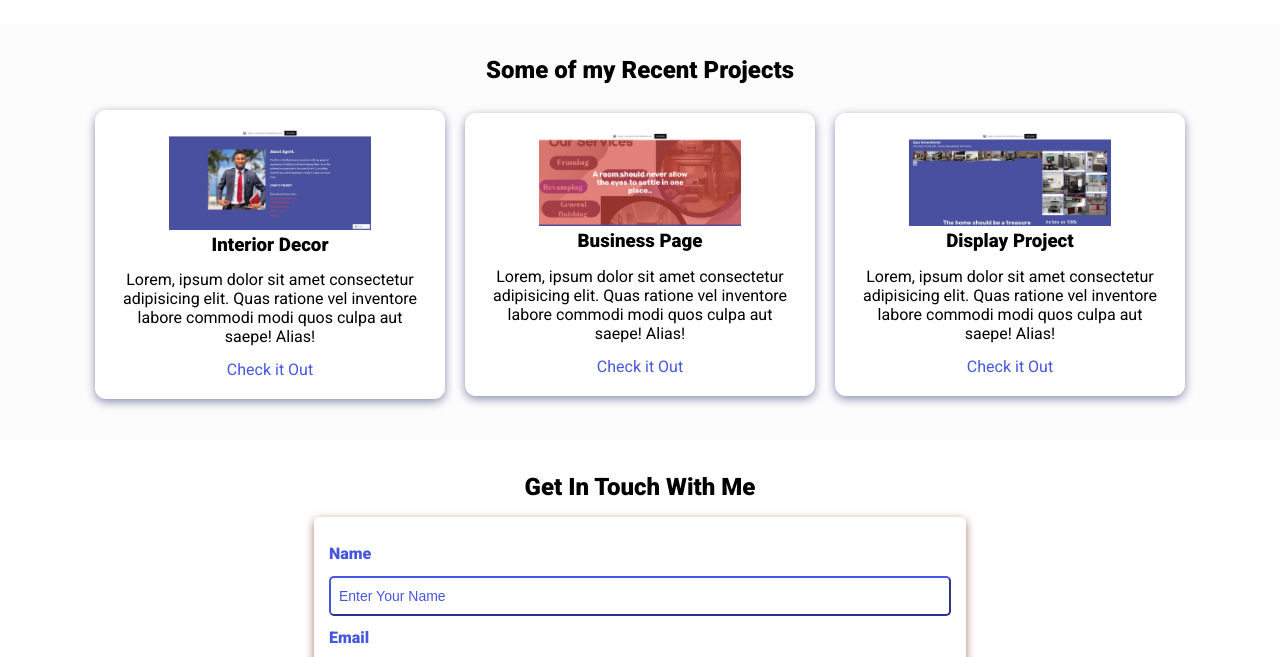
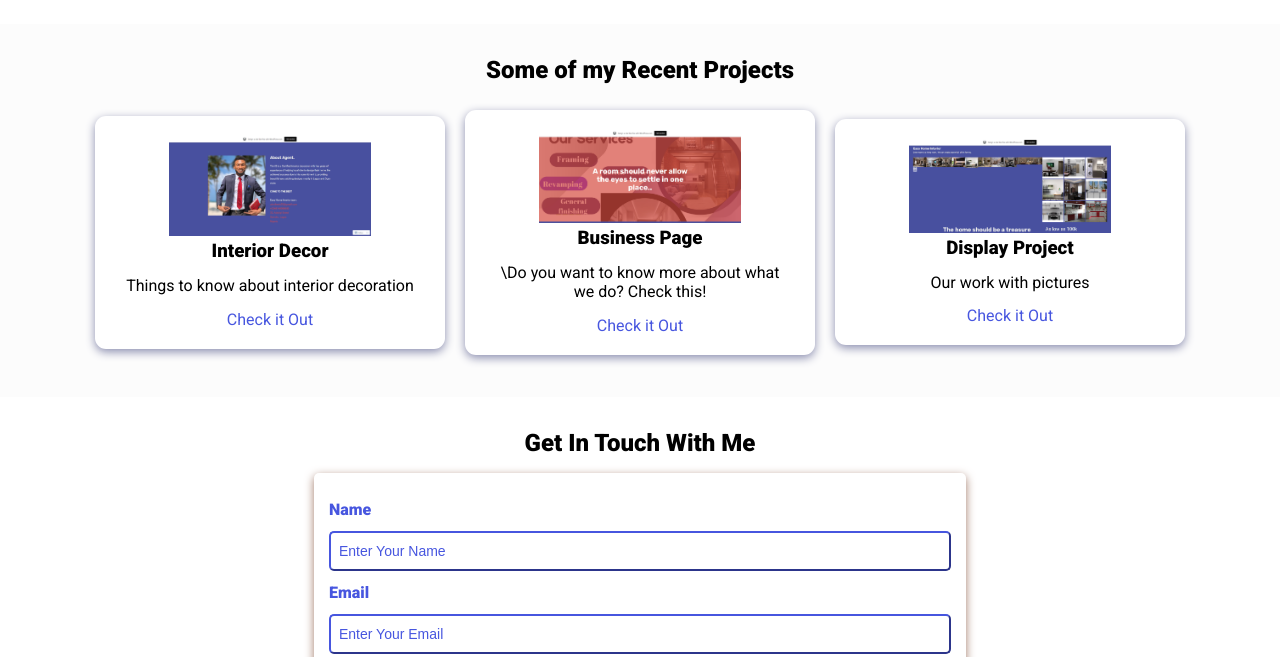
Before and after one commit to TimiBee/Timi-b, a plain HTML site: page index.html in a window 1280 px wide. Shown: the part 1113-1770 px from the top of the page. Drawn offline with nearby package versions, Linux system fonts and the light colour scheme.

Commit message:
first commit

```diff
--- a/index.html
+++ b/index.html
@@ -58,7 +58,7 @@
       <div class="bio animate__animated animate__shakeX">
         <h2 class="bio-title">About Me</h2>
         <p class="bio-text">
-          Meticulous, patient-focused multi-skilled junior web developer with 2 years experience in designing and developing user interfaces, testing, debugging, and maintainance, with proven ability in optimizing web functionalities that improves data retrieval and workflow efficiencies. Seeking an oppurnity to extend my web development and multimedia editing skills and knowledge.
+          Meticulous, patient-focused multi-skilled junior web developer with 2 years experience in designing and developing user interfaces, testing, debugging, and maintenance, with proven ability in optimizing web functionalities that improves data retrieval and workflow efficiencies. Seeking an oppurnity to extend my web development and multimedia editing skills and knowledge.
         </p>
       </div>
     </section>
@@ -70,7 +70,7 @@
         BSc/BEd in Integrated Science at the <a href="university of lagos.edu.ng"></a> University Of Lagos, Akoka, Lagos, Nigeria. (2022).
       </p>
       <p>
-        Coached 3 junior web developer using html and css accessibilty standards. Monitored, created and populated QA sheets with designers and project manager. Engaged in 20+ hours of WordPress training and PHP crash course with a mentor. Proven knowledge of web content managgement. Providingg code reviews, desing support, etc.
+        Coached 3 junior web developer using html and css accessibilty standards. Monitored, created and populated QA sheets with designers and project manager. Engaged in 20+ hours of WordPress training and PHP crash course with a mentor. Proven knowledge of web content management. Providingg code reviews, desing support, etc.
       </p>
       <p>
         Good working knowledge of HTML, JavaScript. CSS, Git, Github,WordPress, PHP. Experience with relational database query languages (SQL).
@@ -139,9 +139,7 @@
           />
           <h3 class="project-title">Interior Decor</h3>
           <p class="project-details">
-            Lorem, ipsum dolor sit amet consectetur adipisicing elit. Quas
-            ratione vel inventore labore commodi modi quos culpa aut saepe!
-            Alias!
+            Things to know about interior decoration
           </p>
           <a href="https://easyhomesinterirors.wordpress.com" target="_blank" class="project-link">Check it Out</a>
         </div>
@@ -154,9 +152,7 @@
           />
           <h3 class="project-title">Business Page</h3>
           <p class="project-details">
-            Lorem, ipsum dolor sit amet consectetur adipisicing elit. Quas
-            ratione vel inventore labore commodi modi quos culpa aut saepe!
-            Alias!
+            \Do you want to know more about what we do? Check this!
           </p>
           <a href="https://easyhomesinterirors.wordpress.com" target="_blank" class="project-link">Check it Out</a>
         </div>
@@ -169,9 +165,7 @@
           />
           <h3 class="project-title">Display Project</h3>
           <p class="project-details">
-            Lorem, ipsum dolor sit amet consectetur adipisicing elit. Quas
-            ratione vel inventore labore commodi modi quos culpa aut saepe!
-            Alias!
+            Our work with pictures
           </p>
           <a href="https://easyhomesinterirors.wordpress.com" target="_blank" class="project-link">Check it Out</a>
         </div>
```
